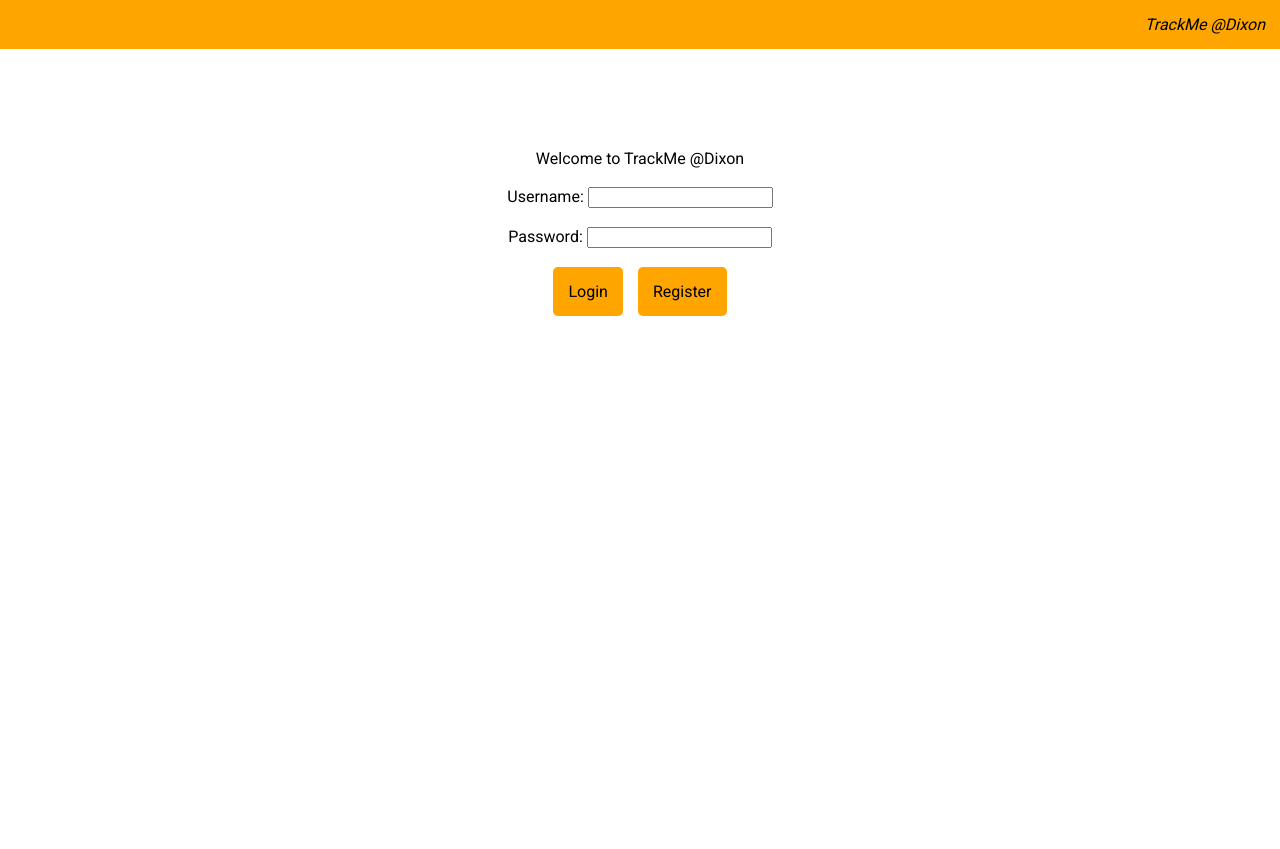
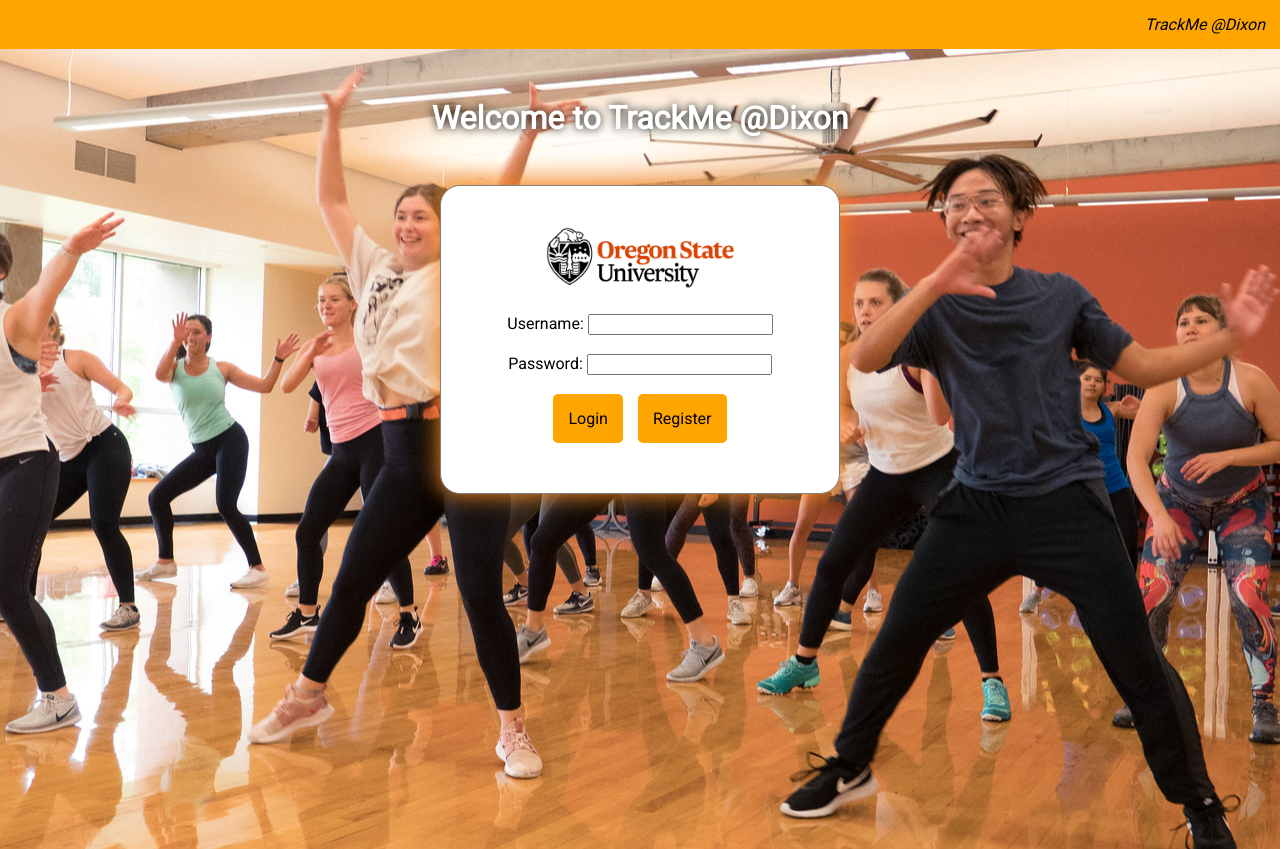
Before and after one commit to traveno/trackme, an Angular app: page /login in a window 1280 px wide. Before the commit the page ends 800 px from the top, so only its background shows below. Built offline with nearby package versions, Linux system fonts and the light colour scheme.

Commit message:
Login/Register background image

```diff
--- a/src/app/app.component.css
+++ b/src/app/app.component.css
@@ -0,0 +1,3 @@
+.main-content {
+    height: 100%;
+}
--- a/src/app/app.component.html
+++ b/src/app/app.component.html
@@ -1,6 +1,6 @@
 <div>
   <app-navbar></app-navbar>
 </div>
-<div>
+<div class="main-content">
   <router-outlet></router-outlet>
 </div>
--- a/src/app/home/home.component.html
+++ b/src/app/home/home.component.html
@@ -1,5 +1,5 @@
 <div fxLayout="column" fxLayoutAlign="center center" style="margin-top: 50px;">
-    <div><h1>Hello {{loginManager.username}}</h1></div>
+    <div><h1>Greetings {{loginManager.username}}</h1></div>
     <div class="big-button" routerLink="/workout">
         Select Workout
     </div>
--- a/src/app/login/login.component.css
+++ b/src/app/login/login.component.css
@@ -1,5 +1,28 @@
+.login-page {
+    background-image: url("/assets/login_bg.jpeg");
+    background-position: center;
+    width: 100%;
+    height: 100%;
+}
+
 .login-form {
-    padding-top: 100px;
+    max-width: 400px;
+    margin-top: 10px;
+    padding: 50px;
+    padding-top: 30px;
+    background-color: white;
+    /* width: 250px; */
+    border-radius: 20px;
+    box-shadow: 0 0px 25px rgb(255, 143, 31);
+    border: thin solid gray;
+}
+
+.welcome-message {
+    margin-top: 50px;
+    color: white;
+    font-size: xx-large;
+    font-weight: 800;
+    text-shadow: 0 0 10px rgb(0, 0, 0);
 }
 
 .button {
--- a/src/app/login/login.component.html
+++ b/src/app/login/login.component.html
@@ -1,7 +1,11 @@
-<div class="login-form">
+<div class="login-page">
     <div fxLayout="column" fxLayoutAlign="center center">
+        <div class="welcome-message">
+            Welcome to TrackMe @Dixon<br><br>
+        </div>
+        <div fxLayout="column" fxLayoutAlign="center center" class="login-form">
             <div>
-            Welcome to TrackMe @Dixon<br><br>
+                <img src="/assets/osu_logo.jpeg" style="margin: auto; display: block; width: 70%; margin-bottom: 15px;">
             </div>
             <div>
                 <label for="username">Username: </label>
@@ -19,3 +23,4 @@
             </div>
         </div>
     </div>
+</div>
--- a/src/app/register/register.component.css
+++ b/src/app/register/register.component.css
@@ -1,5 +1,28 @@
+.login-page {
+    background-image: url("/assets/login_bg.jpeg");
+    background-position: center;
+    width: 100%;
+    height: 100%;
+}
+
 .login-form {
-    padding-top: 100px;
+    max-width: 400px;
+    margin-top: 10px;
+    padding: 50px;
+    padding-top: 30px;
+    background-color: white;
+    /* width: 250px; */
+    border-radius: 20px;
+    box-shadow: 0 0px 25px rgb(255, 143, 31);
+    border: thin solid gray;
+}
+
+.welcome-message {
+    margin-top: 50px;
+    color: white;
+    font-size: xx-large;
+    font-weight: 800;
+    text-shadow: 0 0 10px rgb(0, 0, 0);
 }
 
 .button {
--- a/src/app/register/register.component.html
+++ b/src/app/register/register.component.html
@@ -1,5 +1,12 @@
-<div class="login-form">
+<div class="login-page">
     <div fxLayout="column" fxLayoutAlign="start center">
+        <div class="welcome-message">
+            Welcome to TrackMe @Dixon<br><br>
+        </div>
+        <div class="login-form" fxLayout="column" fxLayoutAlign="center center">
+            <div>
+                <img src="/assets/osu_logo.jpeg" style="margin: auto; display: block; width: 70%; margin-bottom: 15px;">
+            </div>
             <div>
                 Please enter your desired username and password<br><br>
             </div>
@@ -27,3 +34,4 @@
             </div>
         </div>
     </div>
+</div>
--- a/src/styles.css
+++ b/src/styles.css
@@ -2,4 +2,11 @@
 body {
     margin: 0;
     font-family: 'Roboto', sans-serif;
+    width: 100%;
+    height: 100%;
 }
+
+html {
+    width: 100%;
+    height: 100%;
+}
```
Also changed, not shown: src/assets/login_bg.jpeg (added), src/assets/osu_logo.jpeg (added). Lines whose indentation alone changed are shown as unchanged.
